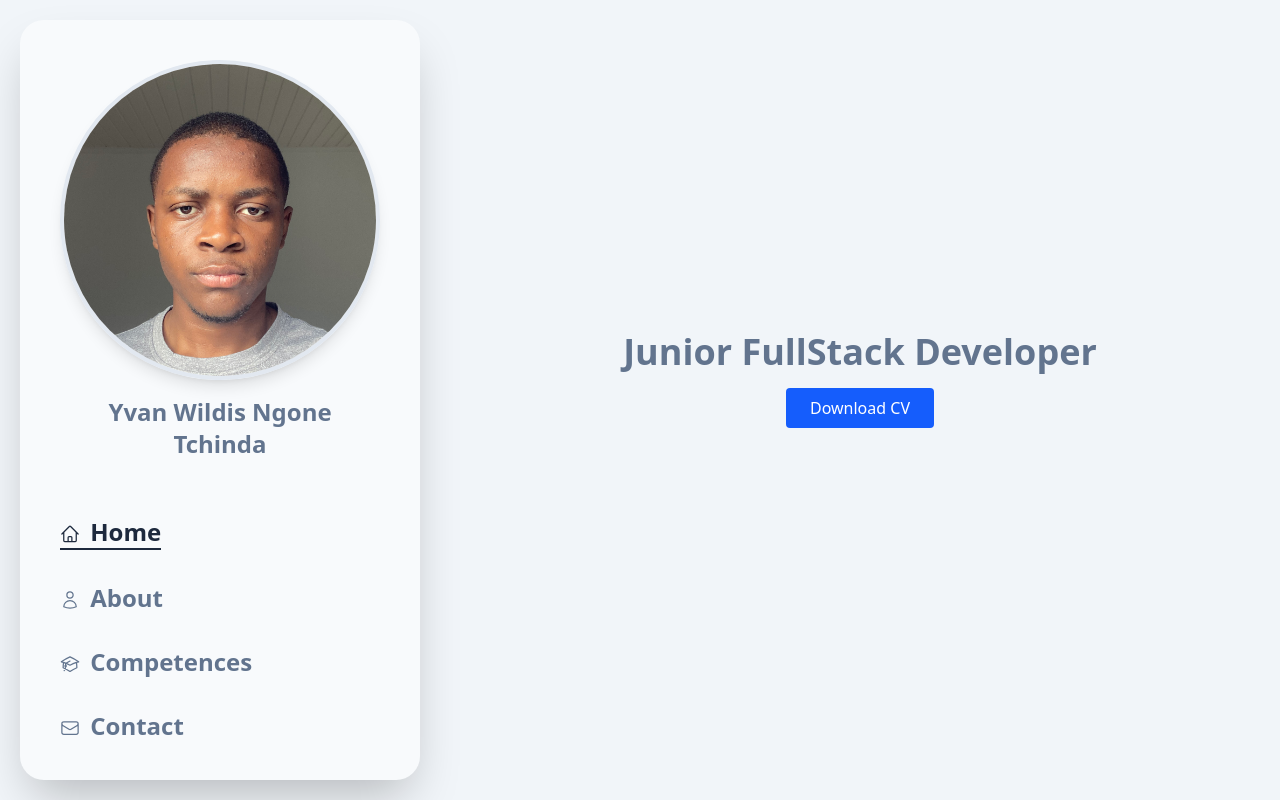
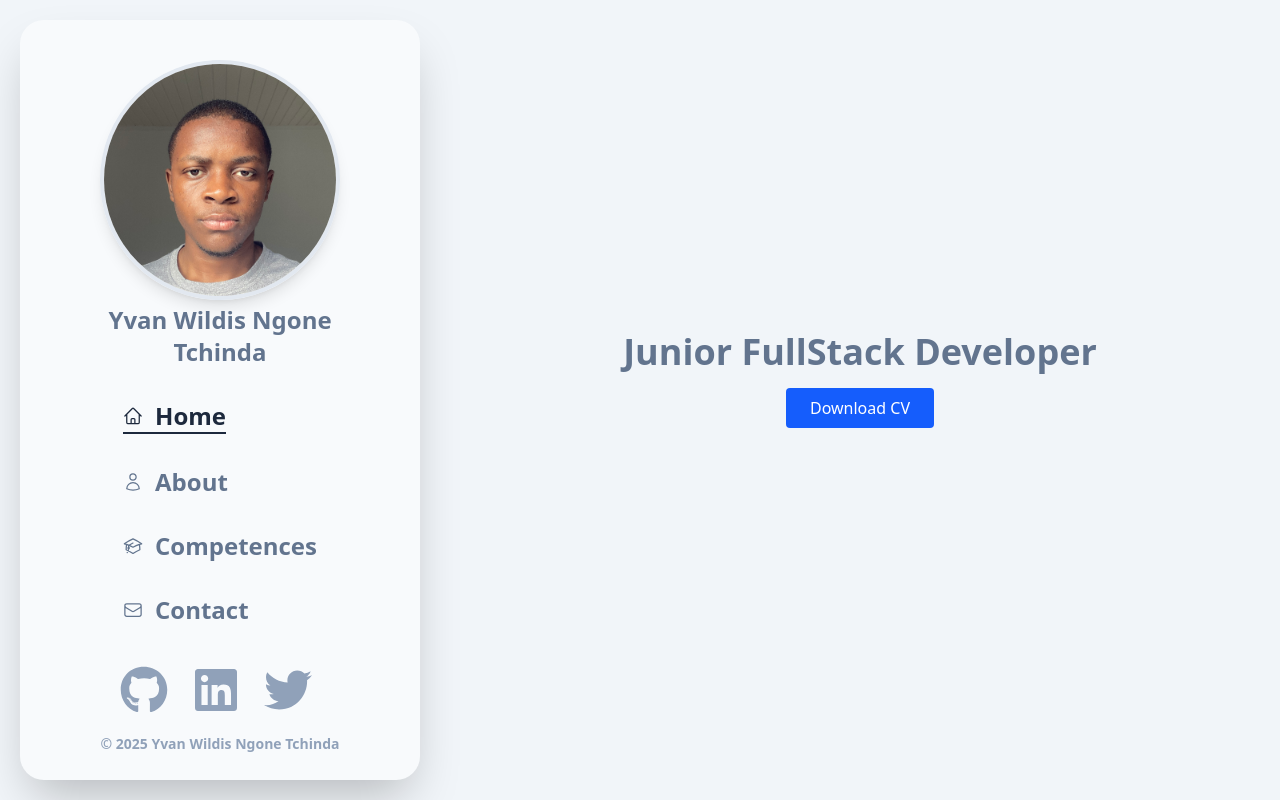
Before and after one commit to yvankraft/CV, a React (Vite) app in the folder mycv/: page /home in a window 1280 px wide. Built offline with nearby package versions, Linux system fonts and the light colour scheme.

Commit message:
navbar Responsive

```diff
--- a/mycv/src/components/Navbar.jsx
+++ b/mycv/src/components/Navbar.jsx
@@ -12,29 +12,38 @@ import { FaGithub, FaLinkedin, FaTwitter } from "react-icons/fa";
 
 const Navbar = () => {
   return (
-    <div className=" top-0 fixed h-[95vh] z-10 flex flex-col bg-slate-50 w-100 p-10 shadow-2xl rounded-3xl m-5 text-lg md:text-xl lg:text-2xl font-bold font-stretch-semi-condensed ">
-      <div className="flex justify-center items-center mb-4">
-        <div className="sm:w-40 sm:h-40 md:h-60 md:w-60 lg:w-80 lg:h-80 rounded-full overflow-hidden border-4 border-slate-200 shadow-lg">
+    <div
+      className="
+  fixed bottom-0 left-0 right-0 h-20 z-10 flex flex-row justify-around items-center
+  md:top-0 md:left-0 md:right-auto  md:h-[95%] md:w-100 md:flex-col md:justify-evently
+  bg-slate-50 p-2 md:p-10 shadow-2xl rounded-3xl m-5 text-lg md:text-xl lg:text-2xl font-bold font-stretch-semi-condensed
+"
+    >
+      <div className="flex items-center mb-4 md:mb-1 h-full justify-evenly">
+        <div className="h-40 w-40 sm:w-40 sm:h-40 md:h-48 md:w-48 lg:w-60 lg:h-60 rounded-full overflow-hidden border-4  hidden md:flex border-slate-200 shadow-lg">
           <img
             src={profileImage}
             alt="Profile Avatar"
-            className="w-full h-full object-cover"
+            className="w-full h-full object-cover "
           />
         </div>
       </div>
-      <h1 className="text-center text-slate-500 mb-6">
+      <h1 className="text-center text-slate-500 hidden md:block">
         Yvan Wildis Ngone Tchinda
       </h1>
-      <nav className="flex flex-col text-slate-500 gap-8 mt-8 mb-6">
+      <nav className=" text-slate-500 gap-8 mt-8 mb-10 flex flex-row md:flex-col md:mb-0  ">
         <NavLink
           to="/home"
           className={({ isActive }) =>
             isActive
-              ? "text-slate-800 border-b-2 border-slate-800 w-fit"
-              : "hover:text-slate-800"
+              ? "text-slate-800 border-b-2 md:border-b-2 md:border-slate-800 w-fit flex flex-col md:flex-row items-center "
+              : "hover:text-slate-800 flex flex-col md:flex-row items-center"
           }
         >
-          <HomeIcon className="inline-block w-5 h-5 mr-1 " /> Home
+          <div className="flex flex-col text-[12px] md:flex-row md:text-2xl items-center">
+            <HomeIcon className="w-5 h-5 md:mr-3" />
+            <p>Home</p>
+          </div>
         </NavLink>
         <NavLink
           to="/about"
@@ -44,7 +53,10 @@ const Navbar = () => {
               : "hover:text-slate-800"
           }
         >
-          <UserIcon className="inline-block w-5 h-5 mr-1" /> About
+          <div className="flex flex-col text-[12px] md:flex-row md:text-2xl items-center">
+            <UserIcon className="inline-block w-5 h-5 mr-3" />
+            <p>About</p>
+          </div>
         </NavLink>
         <NavLink
           to="/competences"
@@ -54,7 +66,10 @@ const Navbar = () => {
               : "hover:text-slate-800"
           }
         >
-          <AcademicCapIcon className="inline-block w-5 h-5 mr-1" /> Competences
+          <div className="flex flex-col text-[12px] md:flex-row md:text-2xl items-center">
+            <AcademicCapIcon className="inline-block w-5 h-5 mr-3" />{" "}
+            <p>Competences</p>
+          </div>
         </NavLink>
         <NavLink
           to="/contact"
@@ -64,31 +79,34 @@ const Navbar = () => {
               : "hover:text-slate-800"
           }
         >
-          <EnvelopeIcon className="inline-block w-5 h-5 mr-1" /> Contact
+          <div className="flex flex-col text-[12px] md:flex-row md:text-2xl items-center">
+            <EnvelopeIcon className="inline-block w-5 h-5 mr-3" />
+            <p>Contact</p>
+          </div>
         </NavLink>
       </nav>
-      <div className="flex justify-center space-x-4">
+      <div className="justify-center hidden space-x-4 mb-10 sm:flex md:mb-5">
         <Link
           to="https://github.com/yvankraft"
           className="mt-10 text-center text-slate-400 hover:text-slate-800 text-sm"
         >
-          <FaGithub className="inline-block sm:w-6 sm:h-6 md:w-8 md:h-8 lg:w-12 lg:h-12 mr-2" />
+          <FaGithub className="inline-block w-12 h-12 mr-2" />
         </Link>
         <Link
           to="https://www.linkedin.com/in/yvan-ngone-271b2b30b/"
           className="mt-10 text-center text-slate-400 hover:text-slate-800 text-sm"
         >
-          <FaLinkedin className="inline-block sm:w-6 sm:h-6 md:w-8 md:h-8 lg:w-12 lg:h-12 mr-2" />
+          <FaLinkedin className="inline-block w-12 h-12 mr-2" />
         </Link>
         <Link
           to="https://x.com/wildisyvan53?s=11"
           className="mt-10 text-center text-slate-400 hover:text-slate-800 text-sm"
         >
-          <FaTwitter className="inline-block sm:w-6 sm:h-6 md:w-8 md:h-8 lg:w-12 lg:h-12 mr-2" />
+          <FaTwitter className="inline-block w-12 h-12 mr-2" />
         </Link>
       </div>
       <div className="mt-auto">
-        <p className="text-center text-slate-400 text-sm">
+        <p className="text-center text-slate-400 hidden md:block text-sm">
           &copy; 2025 Yvan Wildis Ngone Tchinda
         </p>
       </div>
--- a/mycv/src/pages/About.jsx
+++ b/mycv/src/pages/About.jsx
@@ -6,9 +6,15 @@ const About = () => {
     <div>
       <Navbar />
       <div className="ml-110 p-4">
-        <h1>About Page</h1>
-        <p>This is the about page.</p>
-      </div>{" "}
+        <h1>About me</h1>
+        <p>
+          My name is Yvan Wildis Ngone Tchinda and I study at a university of
+          applied science of Südwestfalen. I'm a Junior FullStack Developer with
+          a passion for creating dynamic and responsive web applications. My
+          skills include HTML, CSS, JavaScript, and React for front-end
+          development, as well as Node.js and MongoDB for back-end development.
+        </p>
+      </div>
     </div>
   );
 };
```
